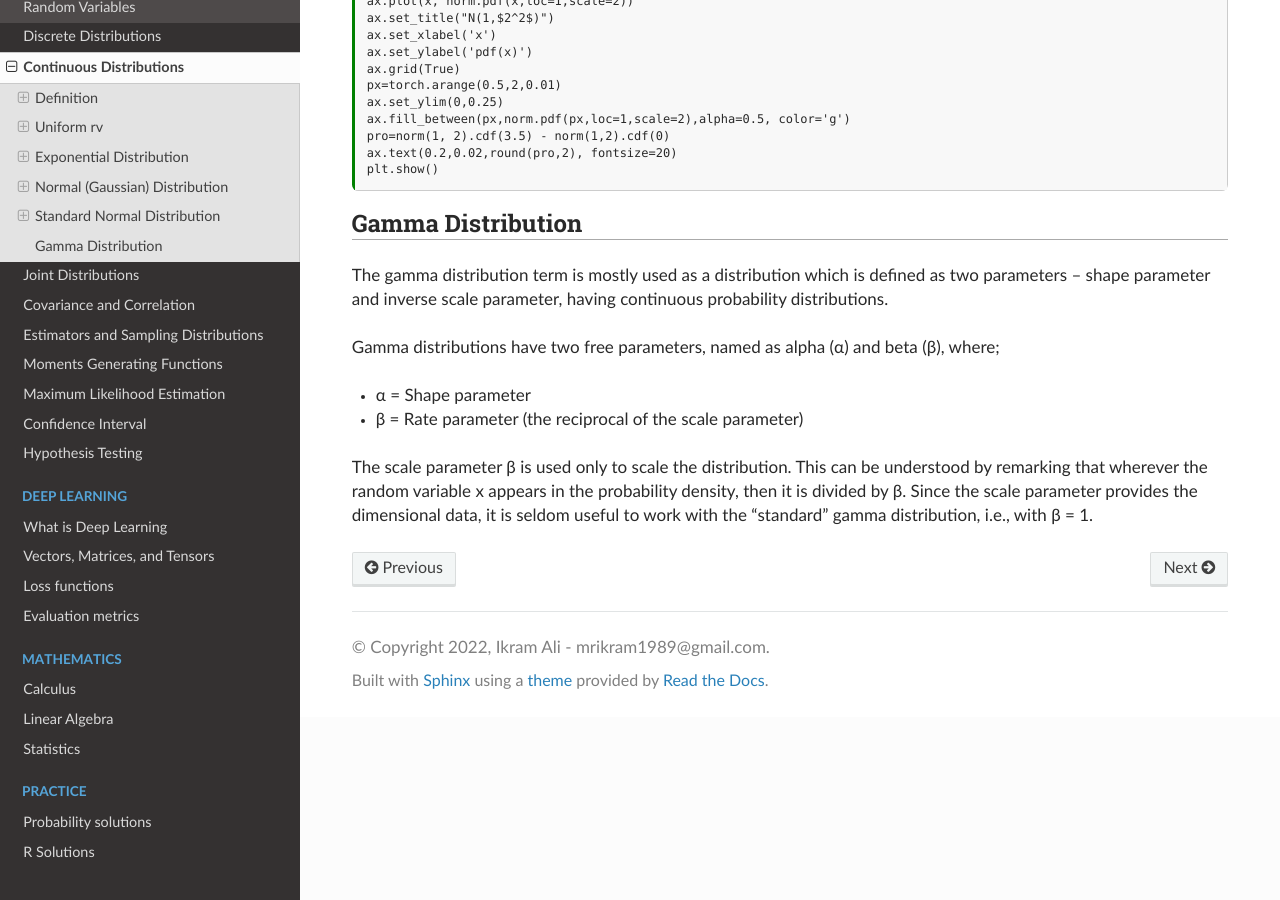
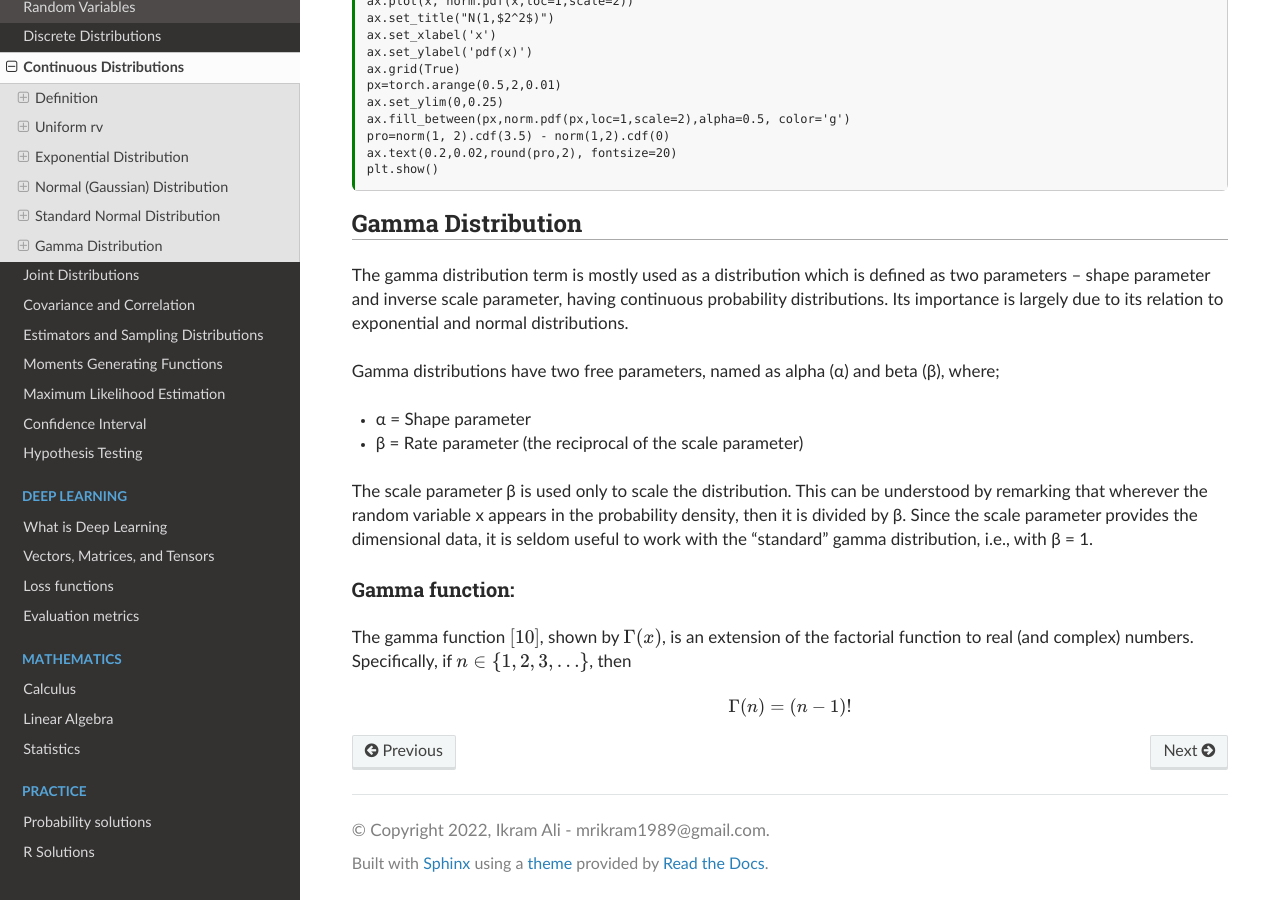
Before and after one commit to akkefa/ml-notes, a Sphinx documentation site: the page built from docs/probability/continuous_distributions.md, in a window 1280 px wide and 900 px high, scrolled down 16218 px. Built offline with Sphinx 7.4.7 and the Read the Docs theme 2.0.0, drawn with Linux system fonts in a browser that asks for light colours.

Commit message:
new changes

```diff
--- a/docs/probability/continuous_distributions.md
+++ b/docs/probability/continuous_distributions.md
@@ -693,7 +693,8 @@ plt.show()
 
 ## Gamma Distribution
 The gamma distribution term is mostly used as a distribution which is defined as two parameters – shape parameter and
-inverse scale parameter, having continuous probability distributions.
+inverse scale parameter, having continuous probability distributions. Its importance is largely due to its relation to
+exponential and normal distributions.
 
 Gamma distributions have two free parameters, named as alpha (α) and beta (β), where;
 
@@ -703,3 +704,12 @@ Gamma distributions have two free parameters, named as alpha (α) and beta (β),
 The scale parameter β is used only to scale the distribution. This can be understood by remarking that wherever the
 random variable x appears in the probability density, then it is divided by β. Since the scale parameter provides the
 dimensional data, it is seldom useful to work with the “standard” gamma distribution, i.e., with β = 1.
+
+### Gamma function:
+
+The gamma function $[10]$, shown by $\Gamma( x )$, is an extension of the factorial function to real (and complex)
+numbers. Specifically, if $n \in\{1,2,3, \ldots\}$, then
+
+$$
+\Gamma( n )=( n -1) !
+$$
```
